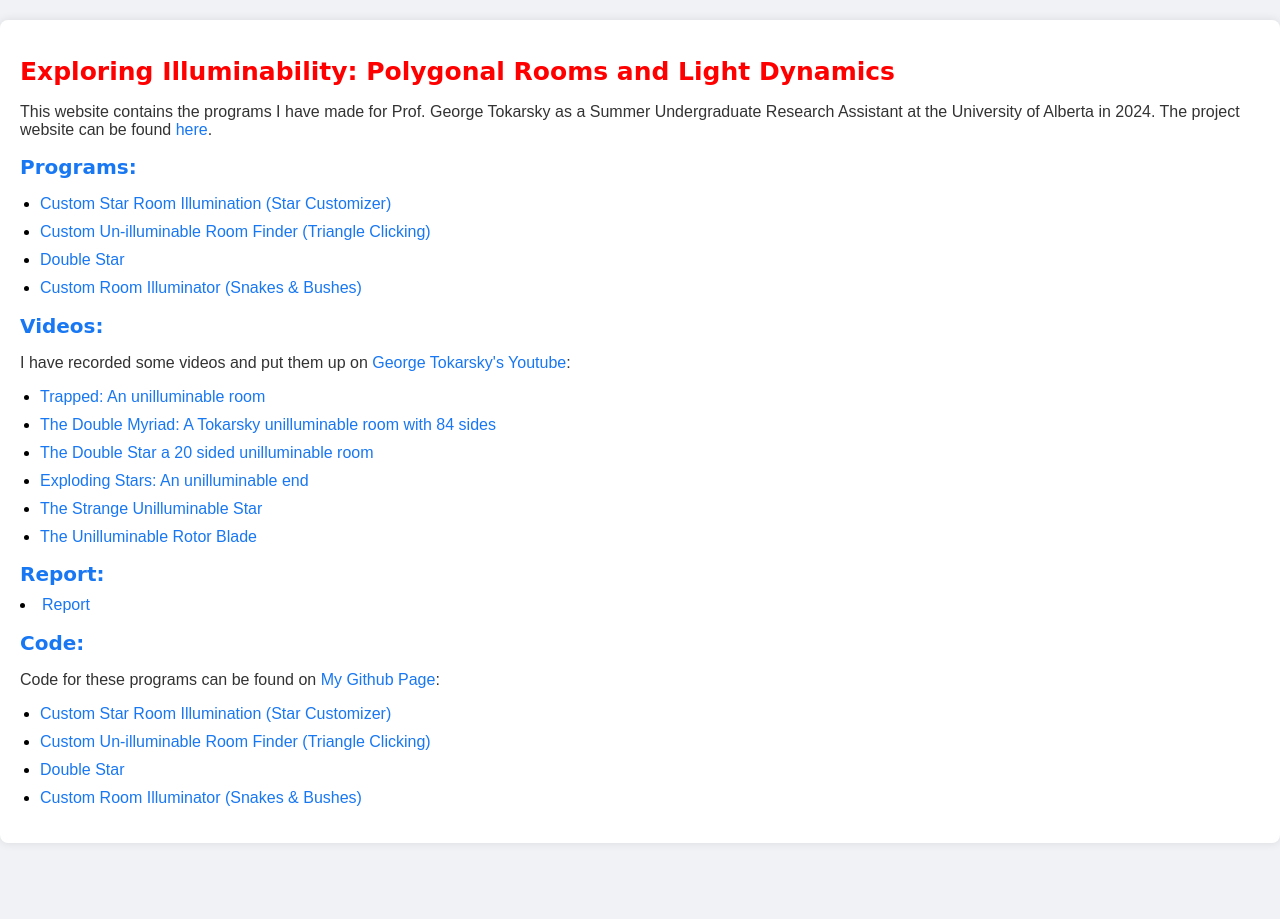
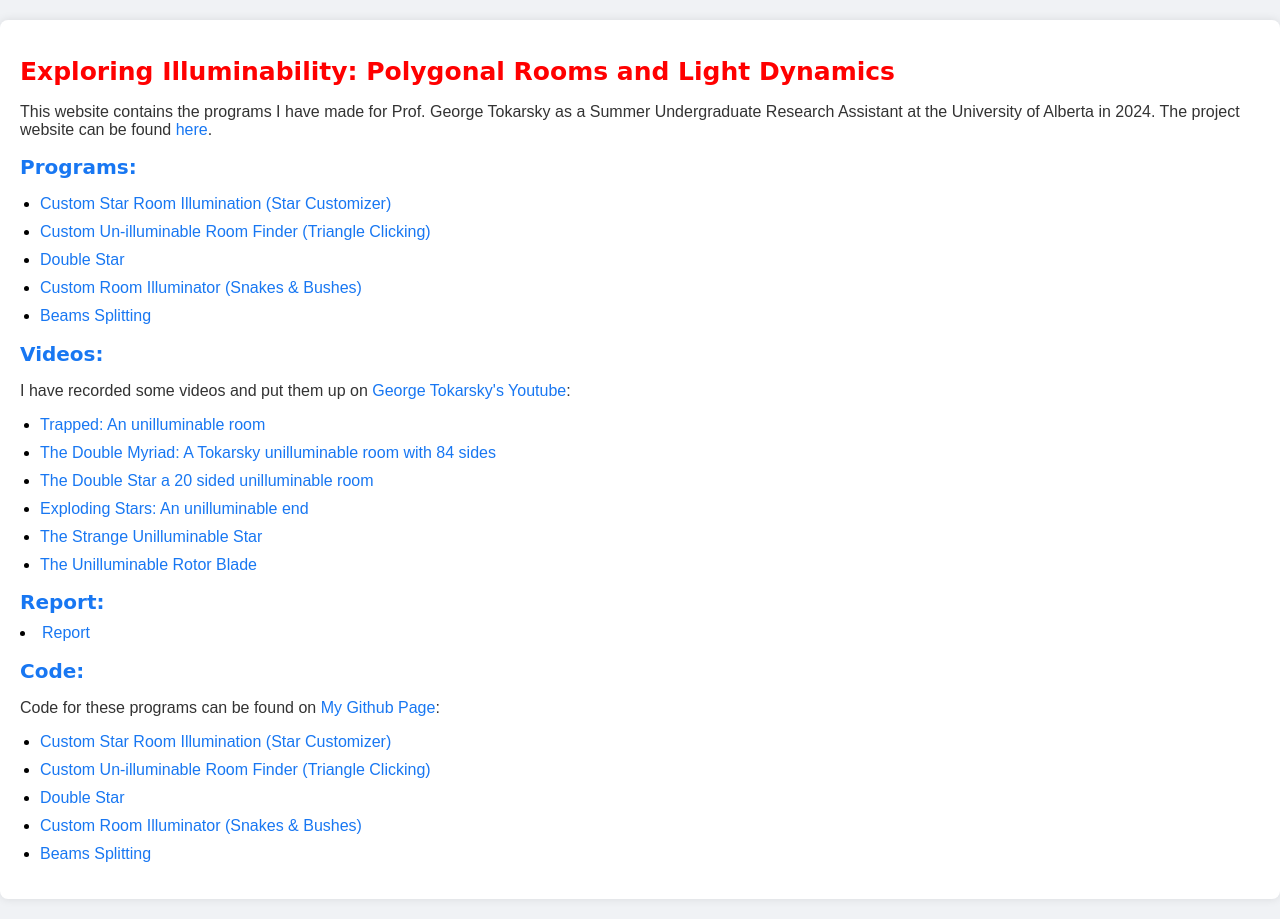
Before and after one commit to b1805/Exploring-Illuminability-Polygonal-Rooms-and-Light-Dynamics, a plain HTML site: page index.html in a window 1280 px wide. Before the commit the page ends 863 px from the top, so only its background shows below. Drawn offline with Linux system fonts and the light colour scheme.

Commit message:
Update index.html

```diff
--- a/index.html
+++ b/index.html
@@ -102,6 +102,9 @@ SOFTWARE. -->
         <li>
           <a href="https://b1805.github.io/Snakes_Bushes/">Custom Room Illuminator (Snakes & Bushes)</a>
         </li>
+        <li>
+          <a href="https://b1805.github.io/Beams-Splitting/">Beams Splitting</a>
+        </li>
       </ul>
       <h2>Videos:</h2>
       <p>
@@ -150,6 +153,9 @@ SOFTWARE. -->
         <li>
           <a href="https://github.com/b1805/Snakes_Bushes">Custom Room Illuminator (Snakes & Bushes)</a>
         </li>
+        <li>
+          <a href="https://github.com/b1805/Beams-Splitting">Beams Splitting</a>
+        </li>
       </ul>
     </div>
   </body>
```
